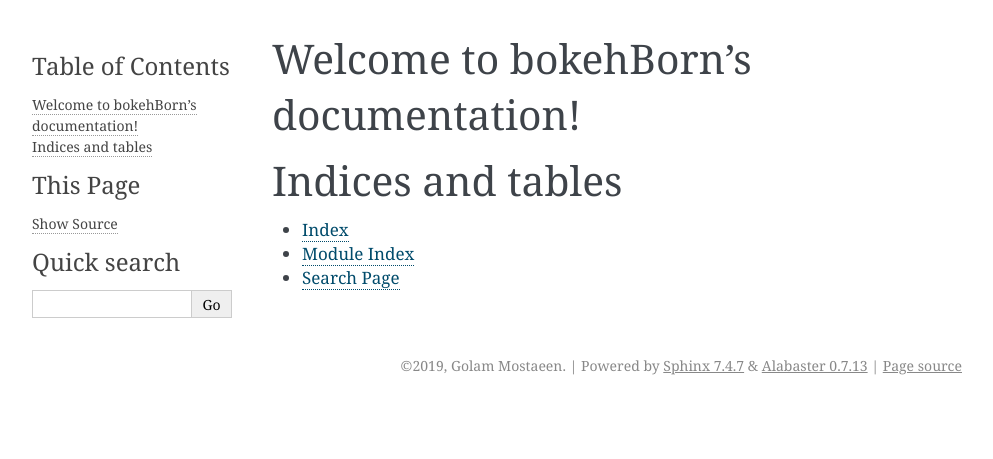
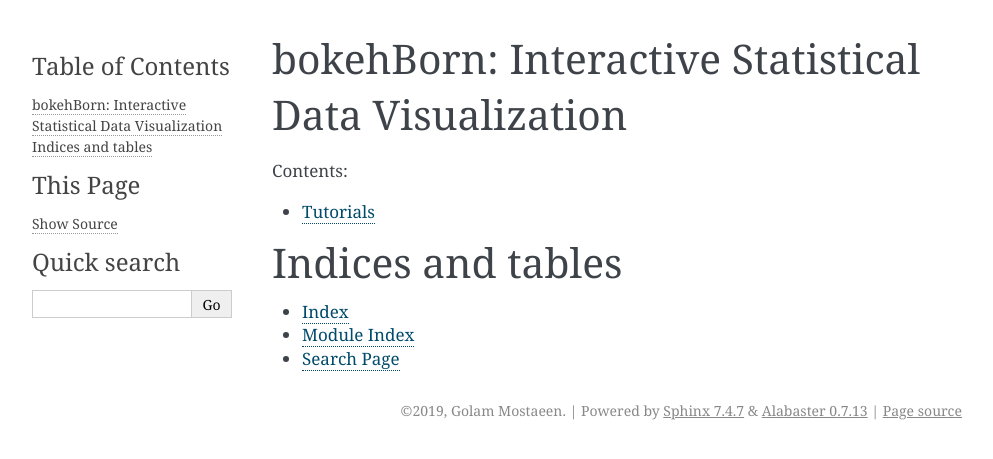
Before and after one commit to pseudoPixels/iSeaborn, a Sphinx documentation site: the page built from docs/source/index.rst, in a window 1280 px wide. Shown: the top 459 px of the page, without its empty margins (148-1141 px from the left). Built offline with Sphinx 7.4.7, drawn with Linux system fonts in a browser that asks for light colours.

Commit message:
figure added for docs

```diff
--- a/docs/source/index.rst
+++ b/docs/source/index.rst
@@ -1,16 +1,15 @@
-.. bokehBorn documentation master file, created by
-   sphinx-quickstart on Fri Dec 13 18:21:46 2019.
-   You can adapt this file completely to your liking, but it should at least
-   contain the root `toctree` directive.
+bokehBorn: Interactive Statistical Data Visualization
+=====================================================
 
-Welcome to bokehBorn's documentation!
-=====================================
+
+
+
 
 .. toctree::
    :maxdepth: 2
    :caption: Contents:
 
-
+   Tutorials <sections/tutorials/Categorical_Plots/categorical_plots>
 
 Indices and tables
 ==================
--- /dev/null
+++ b/docs/source/sections/tutorials/Categorical_Plots/categorical_plots.rst
@@ -0,0 +1,5 @@
+Categorical Plots
+=================
+
+.. image:: 3_1_bar_plot.png
+  :width: 600
```
Also changed, not shown: docs/source/sections/tutorials/Categorical_Plots/3_1_bar_plot.png (added).
